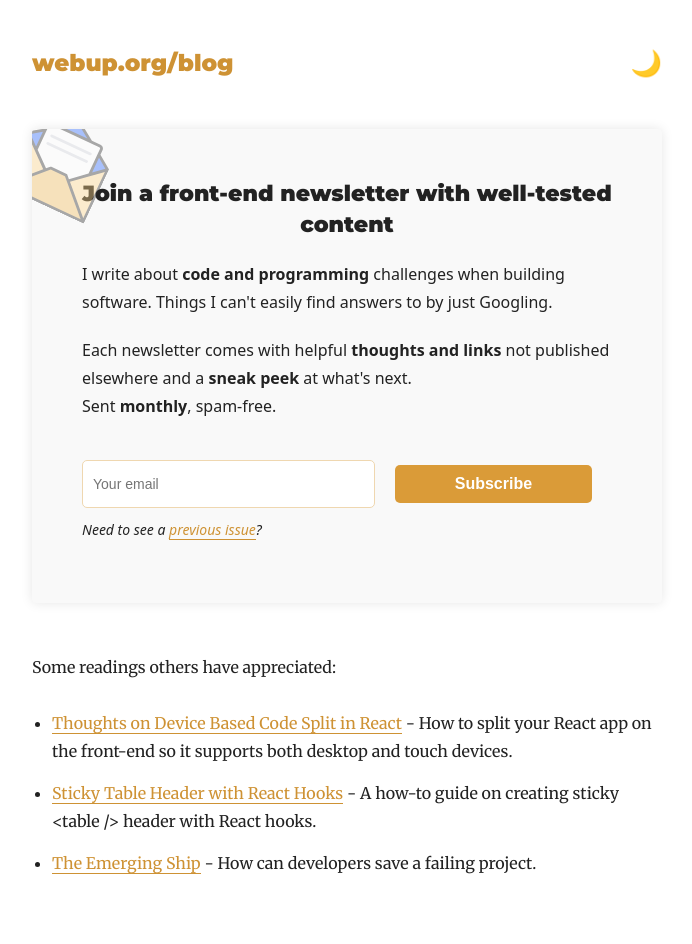
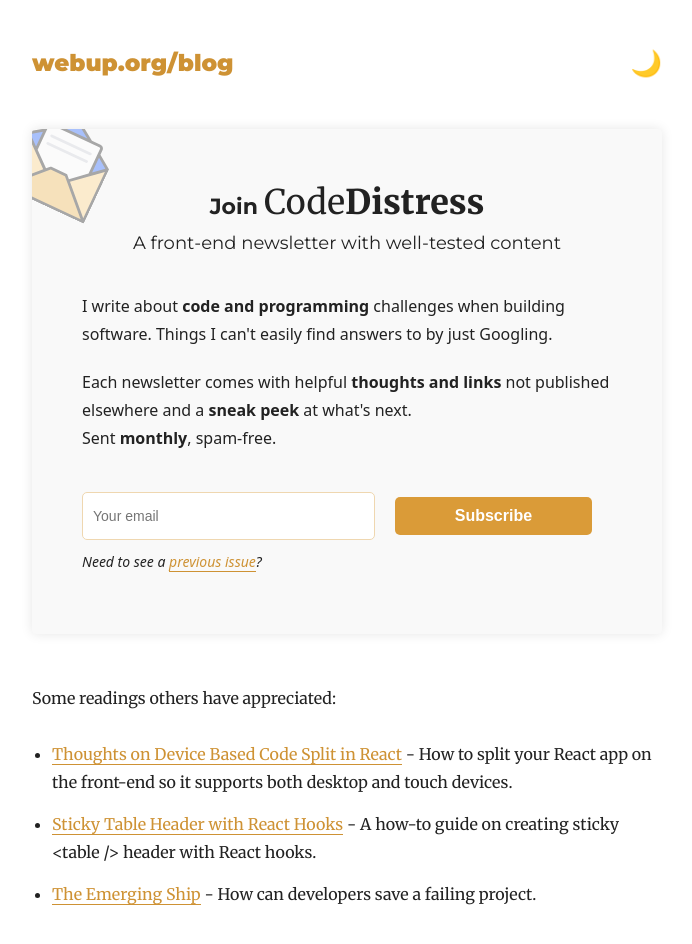
Before and after one commit to moubi/blog, a Gatsby site: page /subscribe in a window 1280 px wide. Shown: the whole page, without its empty margins (293-985 px from the left). Built offline with nearby package versions, Linux system fonts and the light colour scheme; Gatsby itself is replaced by a stand-in of ours; some packages are replaced by stand-ins of ours.

Commit message:
Add name to the newsletter: CodeDistress

```diff
--- a/src/components/newsletter.js
+++ b/src/components/newsletter.js
@@ -50,14 +50,47 @@ export default function Newsletter() {
       ) : (
         <>
           <div>
-            <h2
+            {/* <h2
               className={styles.heading}
               style={{
                 fontFamily: "var(--secondaryFontFamily)",
               }}
             >
               Join a front-end newsletter with well-tested content
+            </h2> */}
+            <h2 className={styles.heading}>
+              <span
+                style={{
+                  fontFamily: "var(--secondaryFontFamily)",
+                }}
+              >
+                Join{" "}
+              </span>
+
+              <span
+                style={{
+                  fontWeight: "400",
+                  fontSize: "34px",
+                }}
+              >
+                Code
+                <span
+                  style={{
+                    fontWeight: "800",
+                  }}
+                >
+                  Distress
+                </span>
+              </span>
             </h2>
+            <h3
+              className={styles.subheading}
+              style={{
+                fontFamily: "var(--secondaryFontFamily)",
+              }}
+            >
+              A front-end newsletter with well-tested content
+            </h3>
             <p>
               I write about <strong>code and programming</strong> challenges
               when building software. Things I can't easily find answers to by
--- a/src/components/newsletter.module.css
+++ b/src/components/newsletter.module.css
@@ -12,9 +12,16 @@
 }
 
 .heading {
-  margin: 0 0 10px 0;
+  margin: 0 0 5px 0;
   font-size: 22px;
-  font-weight: 900;
+  font-weight: 700;
+  text-align: center;
+}
+
+.subheading {
+  margin: 0 0 25px 0;
+  font-size: 18px;
+  font-weight: 400;
   text-align: center;
 }
 
```
